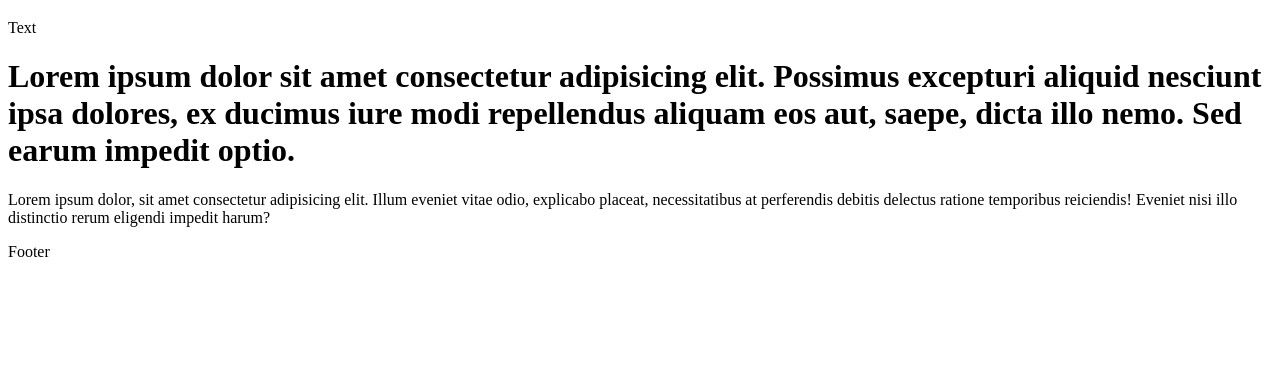
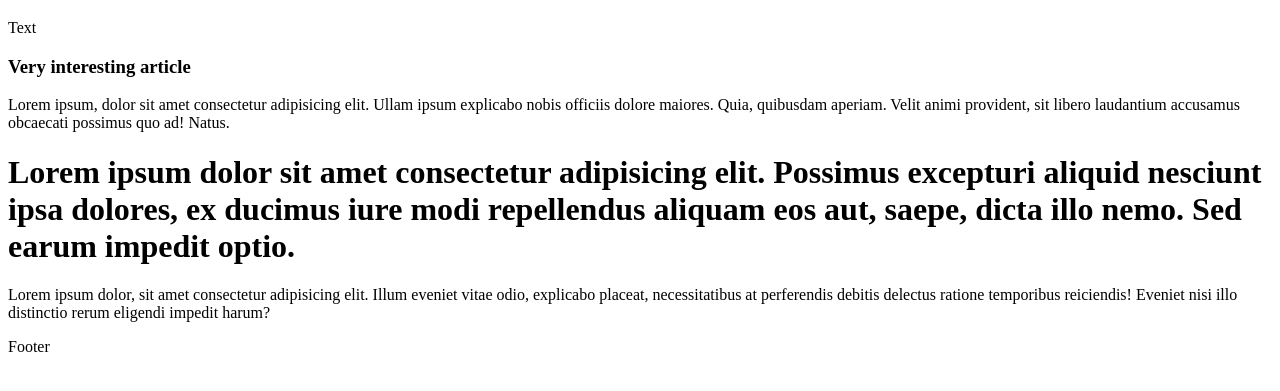
Before and after one commit to Anrietta/first-test-task-freshcode, a plain HTML site: page index.html in a window 1280 px wide. Shown: the part 61-452 px from the top of the page. Drawn offline with Linux system fonts and the light colour scheme.

Commit message:
Add article text

```diff
--- a/index.html
+++ b/index.html
@@ -8,6 +8,14 @@
 <body>
     <header><h1>Main title</h1></header>
     <main>Text</main>
+    <article>
+        <h3>
+            Very interesting article
+        </h3>
+        <p>
+            Lorem ipsum, dolor sit amet consectetur adipisicing elit. Ullam ipsum explicabo nobis officiis dolore maiores. Quia, quibusdam aperiam. Velit animi provident, sit libero laudantium accusamus obcaecati possimus quo ad! Natus.
+        </p>
+    </article>
     <h1>Lorem ipsum dolor sit amet consectetur adipisicing elit. Possimus excepturi aliquid nesciunt ipsa dolores, ex ducimus iure modi repellendus aliquam eos aut, saepe, dicta illo nemo. Sed earum impedit optio.</h1>
     <p>Lorem ipsum dolor, sit amet consectetur adipisicing elit. Illum eveniet vitae odio, explicabo placeat, necessitatibus at perferendis debitis delectus ratione temporibus reiciendis! Eveniet nisi illo distinctio rerum eligendi impedit harum?</p>
 
```
